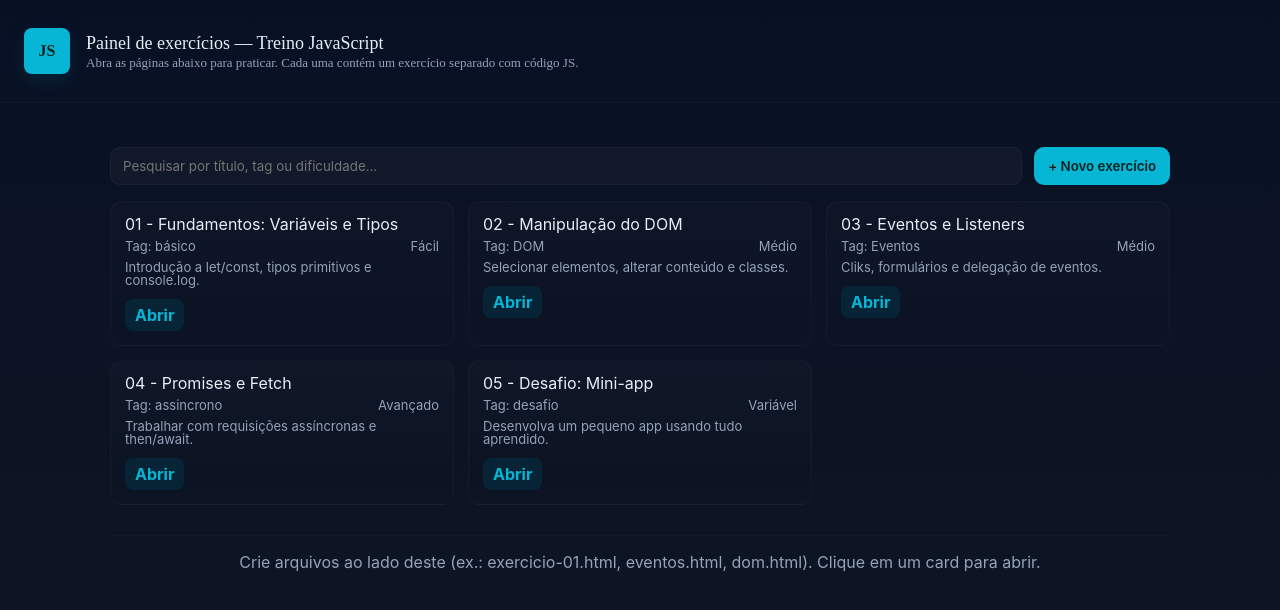
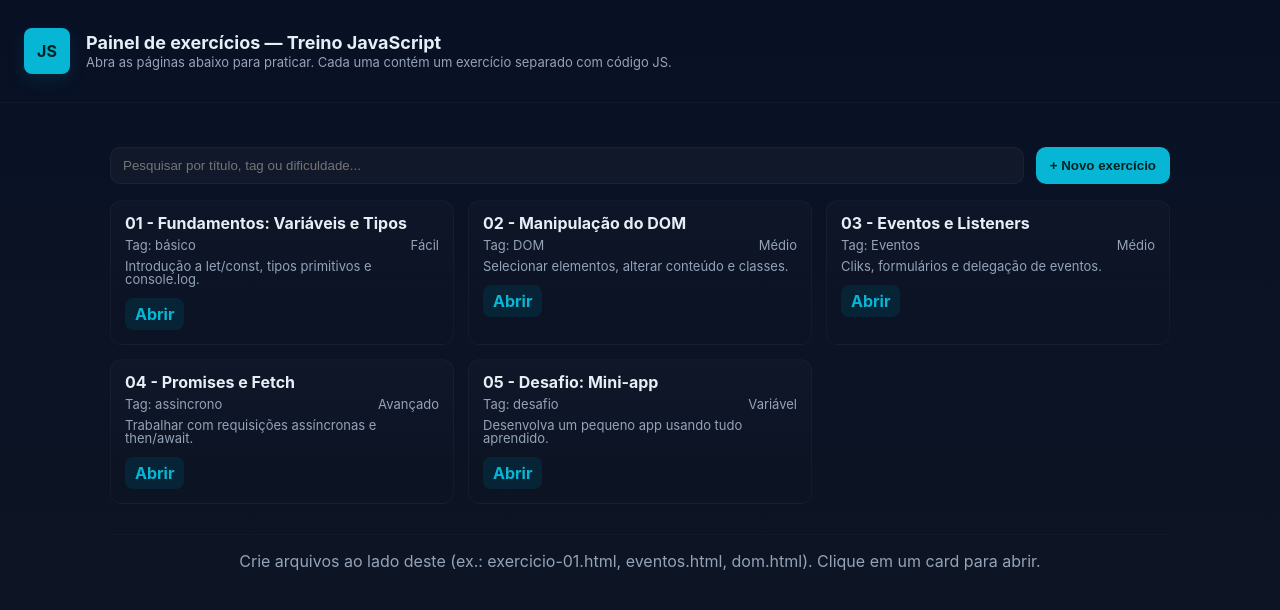
Before and after one commit to EstevaoLocks/JavaScript, a plain HTML site: page index.html in a window 1280 px wide. Drawn offline with Linux system fonts and the light colour scheme.

Commit message:
ajustes reset.css para não sobrescrever fonte

```diff
--- a/css/reset.css
+++ b/css/reset.css
@@ -20,7 +20,6 @@ time, mark, audio, video {
 	padding: 0;
 	border: 0;
 	font-size: 100%;
-	font: inherit;
 	vertical-align: baseline;
 }
 /* HTML5 display-role reset for older browsers */
--- a/css/style.css
+++ b/css/style.css
@@ -8,14 +8,14 @@
 
 * {
     box-sizing: border-box;
-    font-family: Inter, system-ui, Segoe UI, Roboto, "Helvetica Neue", Arial
 }
 
 body {
     margin: 0;
     background: linear-gradient(180deg, #081024 0%, var(--bg) 100%);
     color: #e6eef6;
-    min-height: 100vh
+    min-height: 100vh;
+    font-family: Inter, system-ui, Segoe UI, Roboto, "Helvetica Neue", Arial
 }
 
 header {
--- a/index.html
+++ b/index.html
@@ -6,7 +6,7 @@
 
     <link rel="stylesheet" href="css/reset.css" />
     <link rel="stylesheet" href="css/style.css" />
-    <title>Página Inicial — Treino JavaScript</title>
+    <title>Meus exercícios de JS</title>
 </head>
 
 <body>
```
